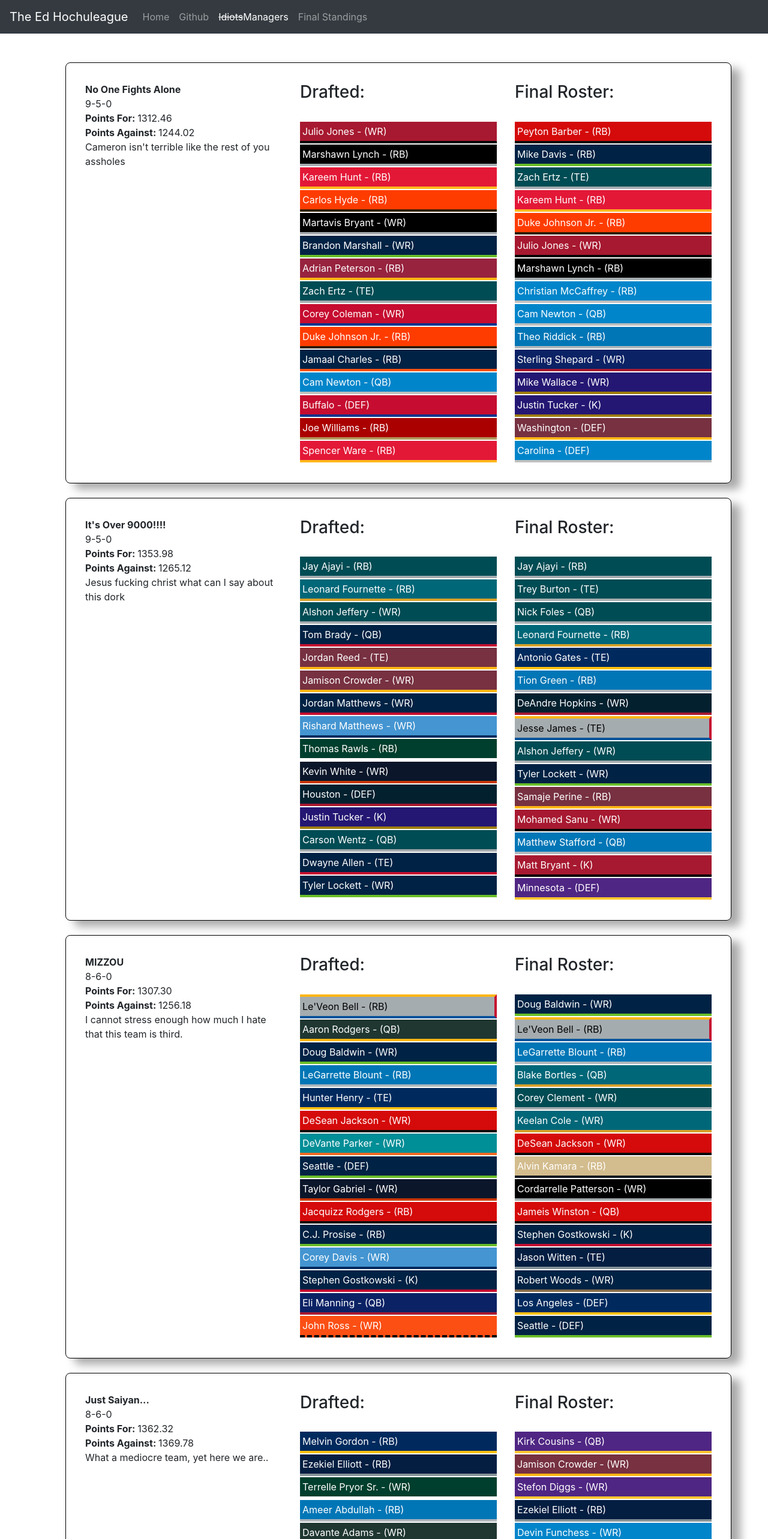
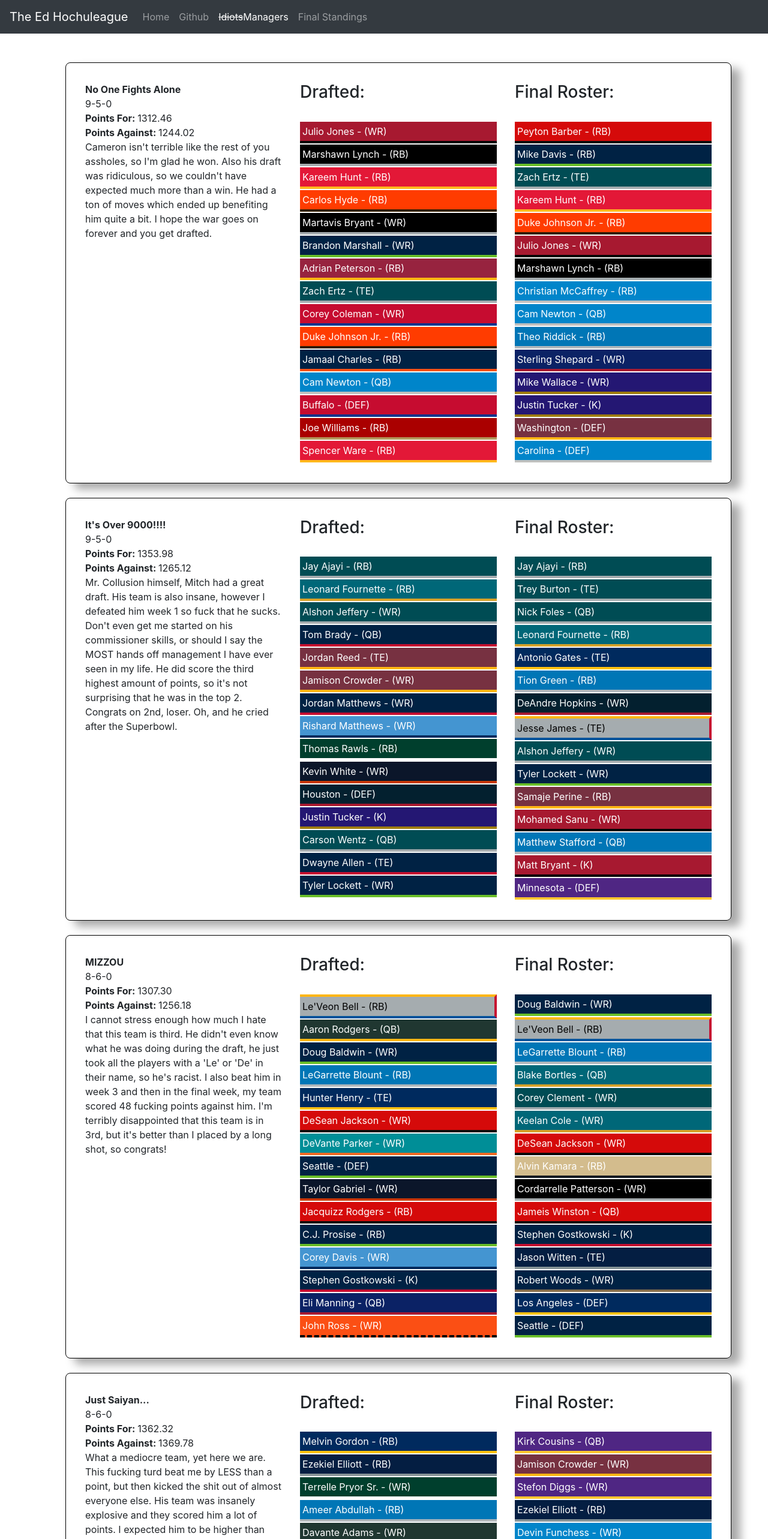
Before and after one commit to joshodom/FantasyFootball2018, an Angular app: page /idiots in a window 1280 px wide. Shown: the top 2566 px of the page at 60% size. Built offline with nearby package versions, Linux system fonts and the light colour scheme.

Commit message:
updated bios on most of the league

```diff
--- a/src/app/ui/idiots/idiots.component.ts
+++ b/src/app/ui/idiots/idiots.component.ts
@@ -62,7 +62,7 @@ export class IdiotsComponent implements OnInit {
         this.cameronFinal(),
         'No One Fights Alone',
         1,
-        "Cameron isn't terrible like the rest of you assholes",
+        "Cameron isn't terrible like the rest of you assholes, so I'm glad he won. Also his draft was ridiculous, so we couldn't have expected much more than a win. He had a ton of moves which ended up benefiting him quite a bit. I hope the war goes on forever and you get drafted.",
         "9-5-0",
         "1312.46",
         "1244.02"
@@ -74,7 +74,7 @@ export class IdiotsComponent implements OnInit {
         this.mitchFinal(),
         'It\'s Over 9000!!!!',
         2,
-        "Jesus fucking christ what can I say about this dork",
+        "Mr. Collusion himself, Mitch had a great draft. His team is also insane, however I defeated him week 1 so fuck that he sucks. Don't even get me started on his commissioner skills, or should I say the MOST hands off management I have ever seen in my life. He did score the third highest amount of points, so it's not surprising that he was in the top 2. Congrats on 2nd, loser. Oh, and he cried after the Superbowl.",
         "9-5-0",
         "1353.98",
         "1265.12"
@@ -86,7 +86,7 @@ export class IdiotsComponent implements OnInit {
         this.berhorstFinal(),
         'MIZZOU',
         3,
-        "I cannot stress enough how much I hate that this team is third.",
+        "I cannot stress enough how much I hate that this team is third. He didn't even know what he was doing during the draft, he just took all the players with a 'Le' or 'De' in their name, so he's racist. I also beat him in week 3 and then in the final week, my team scored 48 fucking points against him. I'm terribly disappointed that this team is in 3rd, but it's better than I placed by a long shot, so congrats!",
         "8-6-0",
         "1307.30",
         "1256.18"
@@ -98,7 +98,7 @@ export class IdiotsComponent implements OnInit {
         this.orschelnFinal(),
         'Just Saiyan...',
         4,
-        "What a mediocre team, yet here we are..",
+        "What a mediocre team, yet here we are. This fucking turd beat me by LESS than a point, but then kicked the shit out of almost everyone else. His team was insanely explosive and they scored him a lot of points. I expected him to be higher than 4th, but he sucks so he got 4th. Case closed.",
         "8-6-0",
         "1362.32",
         "1369.78"
@@ -110,7 +110,7 @@ export class IdiotsComponent implements OnInit {
         this.benFinal(),
         'Smallville High',
         5,
-        "Quite possibly the worst team to EVER end the season .500",
+        "Quite possibly the worst team to EVER end the season .500, I hate that this team is anything BUT last place. I scored the lowest points out of everyone, and that number WAS HIGHER THAN BEN'S POINTS AGAINST. How unbelievably lucky can an individual be that scores like dog shit and still ends up .500 and in 5th place. I have nothing positive to say except I hope you draft well today you son of a bitch.",
         "7-7-0",
         "1221.90",
         "1148.06"
@@ -122,7 +122,7 @@ export class IdiotsComponent implements OnInit {
         this.mikeFinal(),
         'Dank Memes',
         6,
-        "Seriously, fuck Bilal Powell and everything about him.",
+        "Seriously, fuck Bilal Powell and everything about him. Scoring only 1224 points, I don't understand how this team is anywhere near the top half, let alone 6th place. He scored over 100 only 3 times, 1 of which was when he played me and Bilal Powell had a CAREER DAY rushing. Fuck that and this team being over .500, it's disgusting to think about. Mike, if you're still alive, congrats on 6th place. That hurt my soul to type.",
         "8-6-0",
         "1224.38",
         "1283.82"
@@ -134,7 +134,7 @@ export class IdiotsComponent implements OnInit {
         this.joshFinal(),
         'The Airplanes',
         7,
-        "I'm pretty sure if he could pick every Seahawks player for his team, he would.",
+        "I'm pretty sure if he could pick every Seahawks player for his team, he would. He does the Tiger Woods fist pump every time he gets a player he wants in the draft, and it's adorable. I'm pretty sure he's just like that guy on the league whose wife does everything for him. Little Josh is our Kevin. He should have finished the season 7-7, because his points for and against were almost identical. I can't believe his stupid ass team scored 137 points against me when we played, causing me to fall deep into depression only 10 weeks into the season. What. An. Asshole.",
         "8-6-0",
         "1251.30",
         "1249.08"
@@ -146,7 +146,7 @@ export class IdiotsComponent implements OnInit {
         this.ajFinal(),
         'Just End The Season',
         8,
-        "'That trade doesn't benefit me enough' might as well be his team name.",
+        "'That trade doesn't benefit me enough' might as well be his team name. I actually don't know much about him except for the fact that he is terrible at Fantasy Football. Yet still didn't get last, like I did. His team scored more points than the 3 teams ahead of him, and he drafted David Johnson so I hope this year goes better for him.",
         "7-7-0",
         "1276.04",
         "1237.66"
```
